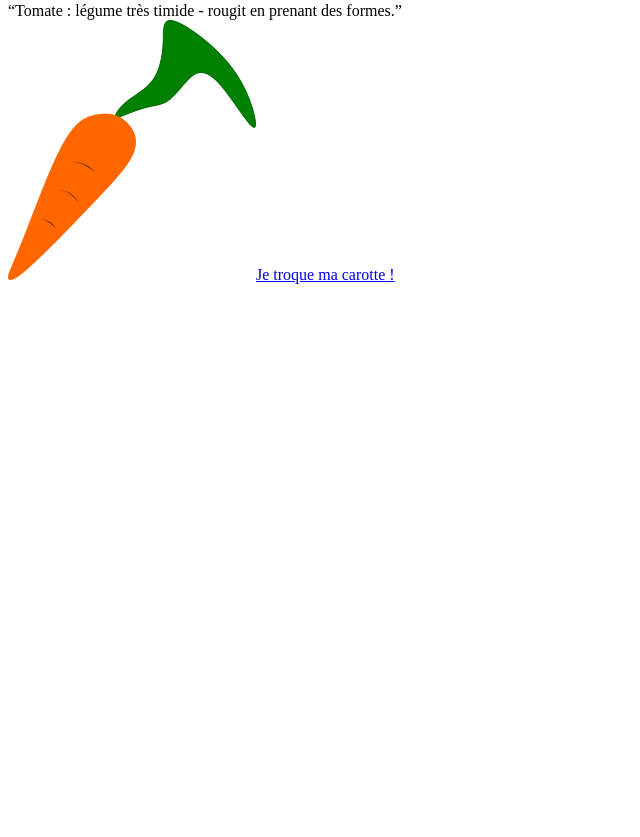
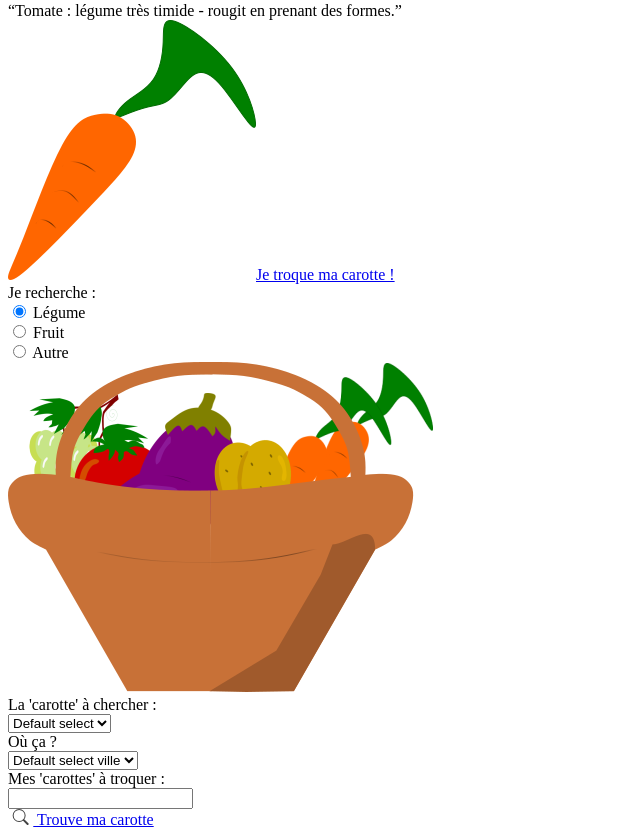
Before and after one commit to severine31/trocTaCarotte, a Symfony app: template templates/home.html.twig in a window 1280 px wide. Shown: the part 626-1463 px from the top of the page, without its empty margins (0-640 px from the left). Before the commit the page ends 910 px from the top, so only its background shows below. Run offline with Twig, Linux system fonts and the light colour scheme; the template is opened without the code that fills it, so the values that code supplies are empty; some libraries are stand-ins or nearby versions.

Commit message:
Search Form Resposive

```diff
--- a/templates/home.html.twig
+++ b/templates/home.html.twig
@@ -5,12 +5,13 @@
         <a class="btn btn-primary customBtn" href="./create" role="button">
             <img class=imgBouton src={{asset('build/image/legume/carotte_flat.png')}} style=width:2%/>Je troque ma carotte !</a>
     </div>
-    {#}
     <div class="container">
-        <div class="row justify-content-md-center">
+        <div class="row formSearch">
             {{ include("search.html.twig") }}
         </div>
     </div>
+
+    {#
     <div class="container">
         <table class="table table-hover">
             <thead class="headerRow">
--- a/templates/search.html.twig
+++ b/templates/search.html.twig
@@ -1,7 +1,8 @@
 <form class="boxForm">
     <div>
-        <label class="formHeader" for="">Je recherche :</label>
+        <label class="formHeader responsiveText" for="">Je recherche :</label>
     </div>
+    <div class="container">
         <div class="row justify-content-around radio">
             <div class="form-check form-check-inline">
                 <input class="form-check-input" type="radio" name="maCarotteCat" id="legumeRadio" value="option1" checked>
@@ -19,45 +20,44 @@
                 <img class=img-form src={{asset('build/image/legume/panier_flat.png')}} style=width:3%/>
             </div>
         </div>
+    </div>
     <div class="container">
         <div class="row">
-            <div class="col-5">
+            <div class="col-6">
                 <label for="carotteSelect" class="col customLabel">La 'carotte' à chercher :</label>
             </div>
-            <div class="col-7">
+            <div class="col-6">
                 <select class="form-control form-control-sm" id="carotteSelect">
                     <option>Default select</option>
                 </select>
             </div>
         </div>
         <div class="row">
-            <div class="col-5">
+            <div class="col-6">
                 <label for="villeSelect" class="col customLabel">Où ça ?</label>
             </div>
-            <div class="col-7">
+            <div class="col-6">
                 <select class="form-control form-control-sm" id="villeSelect">
                     <option>Default select ville</option>
                 </select>
             </div>
         </div>
         <div class="row">
-            <div class="col-5">
+            <div class="col-6">
                 <label for="contreCarotte" class="col customLabel">Mes 'carottes' à troquer :</label>
             </div>
-            <div class="col-7">
+            <div class="col-6">
                 <input type="contreCarotte" class="form-control form-control-sm" id="contreCarotte" placeholder="">
             </div>
         </div>
     </div>
-    <div class="row justify-content-md-center">
+    <div class="container alignCenter">
          <a class="btn btn-primary customBtn valid" href="#" role="button">
-            <svg class="bi bi-search imgBouton" width="1em" height="1em" viewBox="0 0 16 16" fill="#434343" xmlns="http://www.w3.org/2000/svg">
+            <svg class="bi bi-search imgBouton" width="2%" height="1em" viewBox="0 0 16 16" fill="#434343" xmlns="http://www.w3.org/2000/svg">
                 <path fill-rule="evenodd" d="M10.442 10.442a1 1 0 0 1 1.415 0l3.85 3.85a1 1 0 0 1-1.414 1.415l-3.85-3.85a1 1 0 0 1 0-1.415z"/>
                 <path fill-rule="evenodd" d="M6.5 12a5.5 5.5 0 1 0 0-11 5.5 5.5 0 0 0 0 11zM13 6.5a6.5 6.5 0 1 1-13 0 6.5 6.5 0 0 1 13 0z"/>
             </svg>
-            <div class="container">
             <span>Trouve ma carotte</span>
-            </div>
         </a>
     </div>
 </form>
```
Also changed, not shown: assets/css/app.css (+24 -3 lines). Lines whose indentation alone changed are shown as unchanged.
